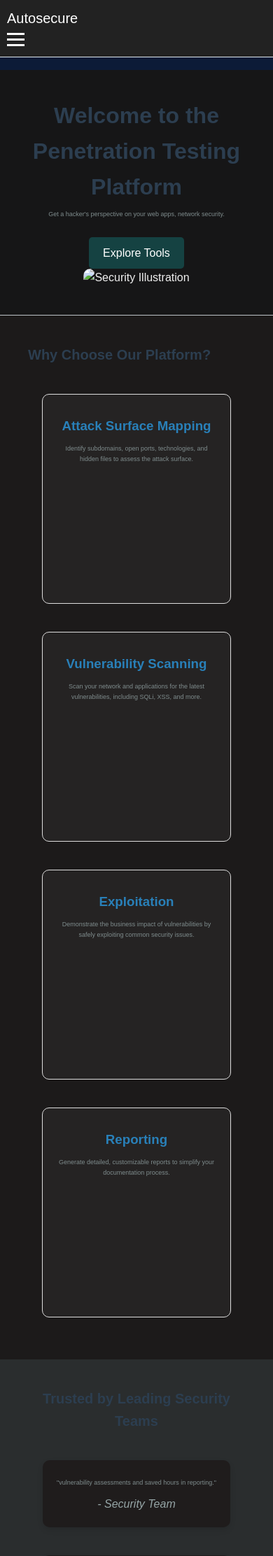
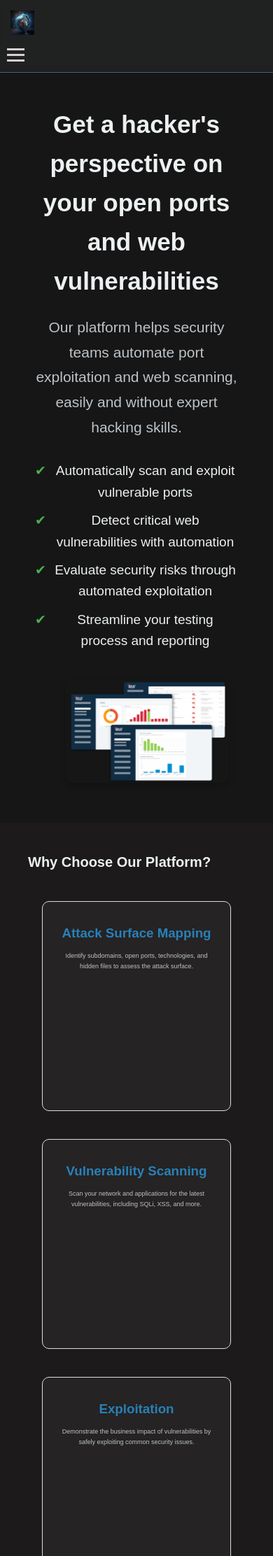
Before and after one commit to AutoSecureOrg/web-dashboard, a Flask app: page / in a window 390 px wide. Shown: the top 2224 px of the page at 70% size. Run offline with Flask 3, Linux system fonts and the light colour scheme; parts of the project's set-up code (start-up, migrations or seed data) failed here and were passed over; some libraries are stand-ins or nearby versions.

Commit message:
Update navbar and enhance responsive design

```diff
--- a/static/css/home.css
+++ b/static/css/home.css
@@ -1,28 +1,32 @@
+
+
+/* Basic Reset and Global Styles */
 body {
     font-family: Arial, sans-serif;
-    margin: 30 auto;
+    margin: 0;
     padding: 0;
     box-sizing: border-box;
+    background-color: #1b1e21;
+    color: #ecf0f1;
 }
 
 h1, h2, h3 {
-    color: #2c3e50;
+    color: #ecf0f1;
 }
 
 p {
-    color: #7f8c8d;
+    color: #bdc3c7;
 }
 
+/* Hero Section */
 .hero-section {
     display: flex;
     justify-content: space-between;
     align-items: center;
-    padding: 40px;
+    padding: 50px;
     background: #161617;
     text-align: left;
-    border-bottom: 1px solid #bdc3c7;
-    margin-top: 100px; /* Adjust this value to push content down */
-
+    margin-top: 100px;
 }
 
 .hero-content {
@@ -30,24 +34,49 @@ p {
 }
 
 .hero-image img {
-    max-width: 100%;
+    width: 80%;  /* Increase image width */
+    height: auto; /* Maintain aspect ratio */
     border-radius: 10px;
+    box-shadow: 0 4px 8px rgba(0, 0, 0, 0.2);
+    margin-left: 10%; /* Center the image by pulling it slightly to the left */
 }
 
-.cta-button {
-    display: inline-block;
-    padding: 10px 20px;
-    background-color: #154242;
-    color: #fff;
-    text-decoration: none;
-    border-radius: 5px;
-    margin-top: 20px;
+
+.hero-content h1 {
+    font-size: 3.5rem;
+    margin-bottom: 20px;
 }
 
-.cta-button:hover {
-    background-color: #0a202e;
+.hero-content p {
+    font-size: 2.1rem;
+    margin-bottom: 30px;
 }
 
+.feature-list {
+    list-style-type: none;
+    padding: 0;
+}
+
+.feature-list li {
+    font-size: 1.9rem;
+    color: #ecf0f1;
+    margin: 10px 0;
+    position: relative;
+    padding-left: 25px;
+}
+
+.feature-list li::before {
+    content: '✔';
+    position: absolute;
+    left: 0;
+    top: 0;
+    color: #4CAF50;
+}
+
+/* Hero Image Styling */
+.hero-image {
+    max-width: 50%;
+}
 .features-section {
     padding: 40px;
     background-color: #1c1a1a;
@@ -105,7 +134,8 @@ p {
     color: #95a5a6;
 }
 
-@media screen and (max-width: 768px) {
+/* Media Queries for Responsiveness */
+@media (max-width: 768px) {
     .hero-section {
         flex-direction: column;
         text-align: center;
@@ -115,6 +145,10 @@ p {
         max-width: 100%;
     }
 
+    .hero-image {
+        max-width: 100%;
+        margin-top: 30px;
+    }
     .features-container {
         flex-direction: column;
     }
--- a/static/css/navbar.css
+++ b/static/css/navbar.css
@@ -5,7 +5,7 @@
 }
 
 html {
-    font-size: 62.5%; /* Base font size for rem calculations */
+    font-size: 62.5%;
     font-family: 'Roboto', sans-serif;
 }
 
@@ -17,26 +17,21 @@ a {
     text-decoration: none;
 }
 
-/* Header and Navbar Styles */
 .header {
-    border-bottom: 1px solid #E2E8F0;
-    background-color: #222;
     position: fixed;
+    top: 0;
     left: 0;
     right: 0;
-    top: 0;
     z-index: 1000;
+    background-color: rgba(34, 34, 34, 0.8); /* transparent background */
+    backdrop-filter: blur(5px); /*  blur effect */
+    border-bottom: 1px solid #3e6392; /* nav bar border outline  */
+    transition: backdrop-filter 0.3s ease, background-color 0.3s ease;
 }
 
-.navbar {
-    display: flex;
-    justify-content: space-between;
-    align-items: center;
-    padding: 1.5rem 1.5rem;
-}
 
 .hamburger {
-    display: none; /* Hide by default */
+    display: none;
 }
 
 .bar {
@@ -44,22 +39,61 @@ a {
     width: 25px;
     height: 3px;
     margin: 5px auto;
-    background-color: #fff;
+    background-color: #d6cfcf;/*hamburger color*/
     transition: all 0.3s ease-in-out;
 }
 
-.nav-menu {
+.navbar {
     display: flex;
     justify-content: space-between;
     align-items: center;
+    padding: 0.5rem 0.5rem;
+}
+.logo-image {
+    max-width: 100%;
+    height: auto;
+    max-height: 50px;
 }
 
+.nav-logo {
+    display: inline-block;
+    padding: 5px;
+    margin-right: 60rem;
+}
+
+@media (max-width: 768px) {
+    .logo-image {
+        max-height: 40px;
+    }
+
+    .nav-logo {
+        margin-right: 0;
+    }
+}
+
+@media (max-width: 480px) {
+    .logo-image {
+        max-height: 35px;
+    }
+
+    .nav-logo {
+        margin-right: 0;
+    }
+}
+.nav-menu {
+    display: flex;
+    justify-content: flex-end;
+    align-items: right;
+    gap: 3rem; /* Add spacing between nav items */
+}
+
+
 .nav-item {
-    margin-left: 5rem; /* Space between nav items */
+    margin-left: 5rem; /* Space between all the nav items */
 }
 
 .nav-link {
-    font-size: 2rem; /* Font size for links */
+    font-size: 2rem;
     font-weight: 400;
     color: #fff;
 }
@@ -68,45 +102,39 @@ a {
     color: #482ff7;
 }
 
-.nav-logo {
-    font-size: 3rem; /* Logo font size */
-    font-weight: 500;
-    color: #fff;
+
+main {
+    padding-top: 10rem;
 }
 
-/* Add padding to main content to prevent overlap with fixed header */
-main {
-    padding-top: 10rem; /* Adjust based on header height */
-}
-
-/* Mobile Styles */
+/* Mobile responsive */
 @media (max-width: 768px) {
     .navbar {
-        flex-direction: column; /* Stack navbar items on small screens */
-        align-items: flex-start; /* Align items to the left */
-        padding: 1rem; /* Reduce padding on mobile */
+        flex-direction: column;
+        align-items: flex-start;
+        padding: 1rem;
     }
 
     .nav-menu {
-        display: none; /* Hide menu by default */
-        flex-direction: column; /* Stack items vertically */
+        display: none;
+        flex-direction: column;
         position: absolute;
         top: 100%;
         left: 0;
         width: 100%;
-        background-color: #222; /* Same background as header */
-        padding: 10px 0; /* Vertical padding */
+        background-color: #222;
+        padding: 10px 0;
         z-index: 999;
     }
 
     .nav-menu.active {
-        display: flex; /* Show menu when active */
+        display: flex;
     }
 
     .nav-item {
-        margin-left: 0; /* Remove left margin on mobile */
-        padding: 1rem; /* Add padding for touch targets */
-        text-align: center; /* Center-align text */
+        margin-left: 0;
+        padding: 1rem;
+        text-align: center;
     }
 
     .nav-link {
--- a/static/navbar.js
+++ b/static/navbar.js
@@ -3,10 +3,16 @@ const navMenu = document.querySelector(".nav-menu");
 
 // Event listener for the hamburger menu to toggle mobile menu
 hamburger.addEventListener("click", mobileMenu);
+function toggleMenu() {
+    const navMenu = document.getElementById('navMenu');
+    navMenu.classList.toggle('active');
 
+    const hamburger = document.querySelector('.hamburger');
+    hamburger.classList.toggle('active');
+}
 function mobileMenu() {
-    hamburger.classList.toggle("active"); // Toggle the active class for hamburger
-    navMenu.classList.toggle("active"); // Toggle the active class for the navigation menu
+    hamburger.classList.toggle("active");
+    navMenu.classList.toggle("active");
 }
 
 // Close mobile menu when a nav link is clicked
@@ -14,28 +20,25 @@ const navLink = document.querySelectorAll(".nav-link");
 navLink.forEach(n => n.addEventListener("click", closeMenu));
 
 function closeMenu() {
-    hamburger.classList.remove("active"); // Remove active class from hamburger
-    navMenu.classList.remove("active"); // Remove active class from nav menu
+    hamburger.classList.remove("active");
+    navMenu.classList.remove("active");
 }
 
 // Function to toggle dropdown menu visibility
 function toggleDropdown() {
     const dropdown = document.getElementById("toolsDropdown");
-    dropdown.classList.toggle("active"); // Toggle the active class for the dropdown
+    dropdown.classList.toggle("active");
 }
 
-// Event listener for clicks on dropdown button (add this button to your HTML)
-const dropdownButton = document.querySelector('.dropdown-button'); // Adjust selector if necessary
+const dropdownButton = document.querySelector('.dropdown-button');
 if (dropdownButton) {
     dropdownButton.addEventListener("click", toggleDropdown);
 }
 
-// Close the dropdown when clicking outside, but don't close the mobile menu
 window.onclick = function(event) {
-    // Check if the click is outside the dropdown and if the window width is greater than 768px
     if (!event.target.closest('.dropdown') && window.innerWidth > 768) {
         const dropdown = document.getElementById("toolsDropdown");
-        // Close dropdown if it's active
+
         if (dropdown && dropdown.classList.contains('active')) {
             dropdown.classList.remove('active');
         }
--- a/templates/home.html
+++ b/templates/home.html
@@ -5,12 +5,17 @@
 {% block content %}
 <div class="hero-section">
     <div class="hero-content">
-        <h1>Welcome to the Penetration Testing Platform</h1>
-        <p>Get a hacker's perspective on your web apps, network security.</p>
-        <a href="#tools" class="cta-button">Explore Tools</a>
+        <h1>Get a hacker's perspective on your open ports and web vulnerabilities</h1>
+        <p>Our platform helps security teams automate port exploitation and web scanning, easily and without expert hacking skills.</p>
+        <ul class="feature-list">
+            <li>Automatically scan and exploit vulnerable ports</li>
+            <li>Detect critical web vulnerabilities with automation</li>
+            <li>Evaluate security risks through automated exploitation</li>
+            <li>Streamline your testing process and reporting</li>
+        </ul>
     </div>
     <div class="hero-image">
-        <img src="https://via.placeholder.com/500x300" alt="Security Illustration">
+        <img src="{{ url_for('static', filename='images/penetration.png') }}" alt="Dashboard Screenshot">
     </div>
 </div>
 
--- a/templates/navbar.html
+++ b/templates/navbar.html
@@ -2,8 +2,8 @@
 <header class="header">
     <div class="nav-container">
         <nav class="navbar">
-            <a href="{{ url_for('home') }}" class="nav-logo">Autosecure</a>
-            <ul class="nav-menu">
+            <a href="{{ url_for('home') }}" class="nav-logo">
+                <img src="{{ url_for('static', filename='images/logo.jpg') }}" alt="Logo" class="logo-image">            </a>            <ul class="nav-menu">
                 <li class="nav-item">
                     <a href="{{ url_for('home') }}" class="nav-link">Home</a>
                 </li>
@@ -11,8 +11,8 @@
                     <a href="javascript:void(0);" class="nav-link dropdown-toggle" onclick="toggleDropdown(event)">Tools</a>
                     <div id="toolsDropdown" class="dropdown-content">
                         <a href="{{ url_for('network_scanner') }}" class="tool-card">
-                            <img src="{{ url_for('static', filename='images/tool1.png') }}" alt="Network Scanner">
-                            <p>Network Scanner</p>
+                            <img src="{{ url_for('static', filename='images/port.png') }}" alt=" Port Exploit">
+                            <p>Port exploit</p>
                         </a>
                         <a href="{{ url_for('website_scanner') }}" class="tool-card">
                             <img src="{{ url_for('static', filename='images/web.jpg') }}" alt="Website Scanner">
@@ -20,11 +20,7 @@
                         </a>
                     </div>
                 </li>
-                <li class="nav-item">
-                    <a href="#" class="nav-link">Resources</a>
-                </li>
-                <li class="nav-item">
-                    <a href="#" class="nav-link">Blog</a>
+
                 </li>
                 <li class="nav-item">
                     <a href="#" class="nav-link">About</a>
--- a/templates/network_scanner.html
+++ b/templates/network_scanner.html
@@ -6,8 +6,8 @@
 <div class="container">
     <header>
         <div class="header-text">
-            <h2>Network Vulnerability Scanner</h2>
-            <p>The Network Vulnerability Scanner is a highly accurate tool that detects 12,073 CVEs in extensively used software products and technologies. With daily vulnerability updates and a very low rate of false positives, the scanner provides reliable results for your next move.</p>
+            <h2>Port Exploit</h2>
+            <p>Our Port Exploit tool offers an efficient, automated way to detect and exploit vulnerabilities in over 12,000 CVEs across common software. With real-time updates and minimal false positives, it ensures highly accurate results, allowing security teams to quickly assess risks and take action. This streamlined process reduces manual effort, accelerates vulnerability discovery, and enhances overall testing efficiency for reliable, rapid protection of your network.</p>
         </div>
         <img class="header-image" src="{{ url_for('static', filename='images/net.jpg') }}" alt="Authenticated Scanning">
     </header>
```
Also changed, not shown: static/images/logo.jpg (added), static/images/penetration.png (added), static/images/port.png (added).
